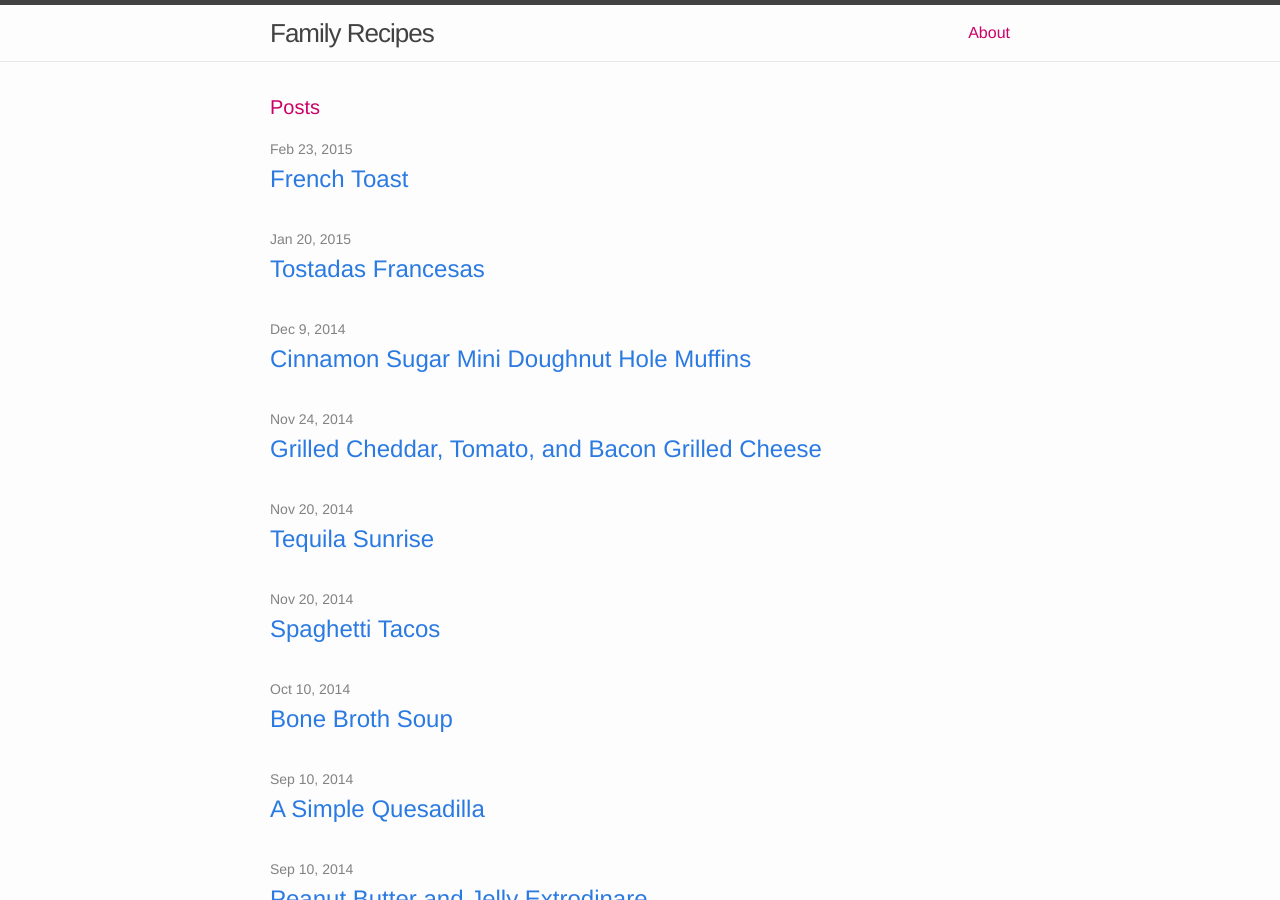
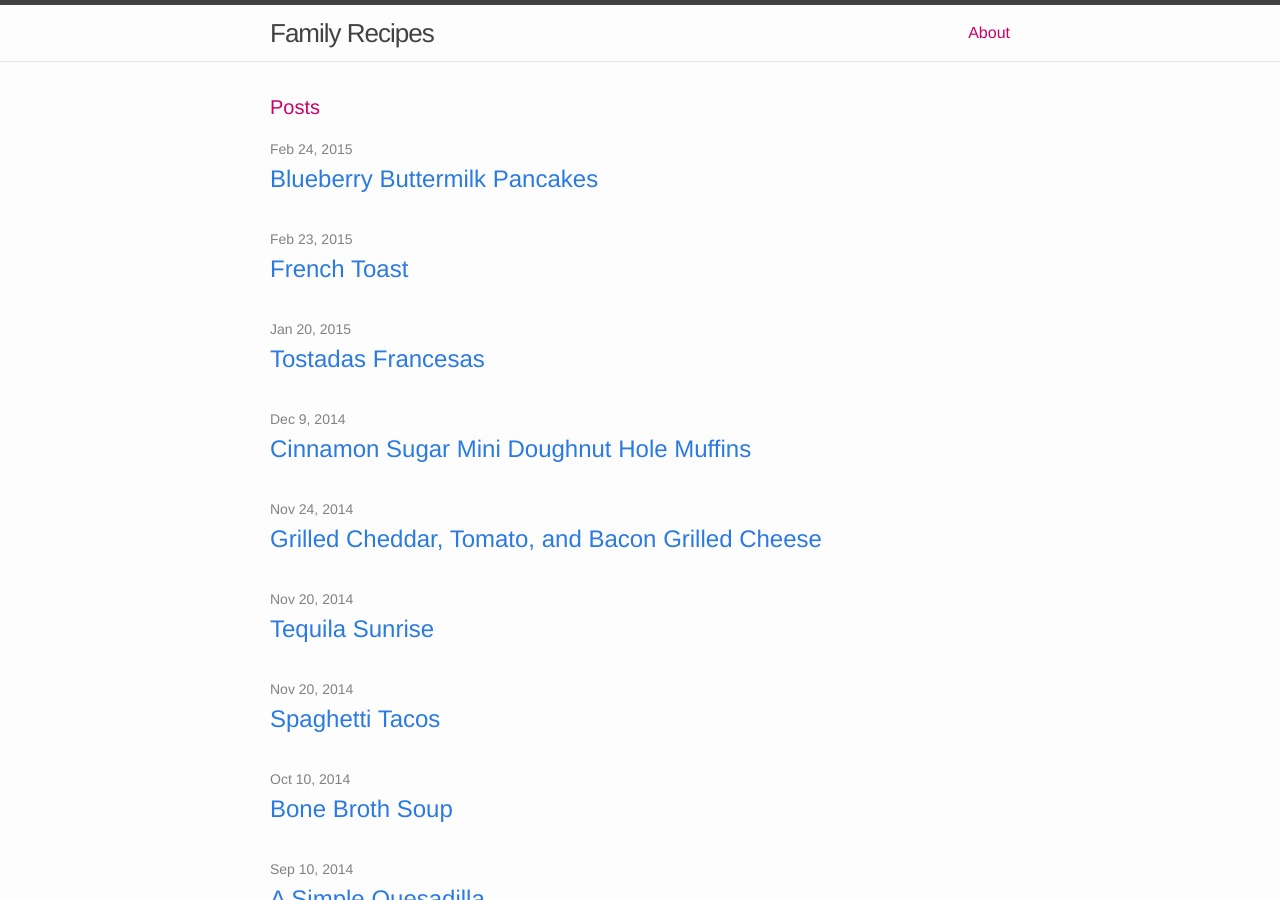
Before and after one commit to githubteacher/feb-recipes, a Jekyll site: the page built from index.html, in a window 1280 px wide and 900 px high. Built offline with Jekyll 4.4.1, drawn with Linux system fonts in a browser that asks for light colours.

Commit message:
Reformat for web view

```diff
--- a/_posts/pancakes.md
+++ b/_posts/2015-02-24-pancakes.md
@@ -1,3 +1,10 @@
+---
+layout: post
+title:  "Blueberry Buttermilk Pancakes"
+date:   2015-02-24 10:00
+categories: main
+---
+
 # Blueberry Buttermilk Pancakes
 
 ### Ingredients
```
